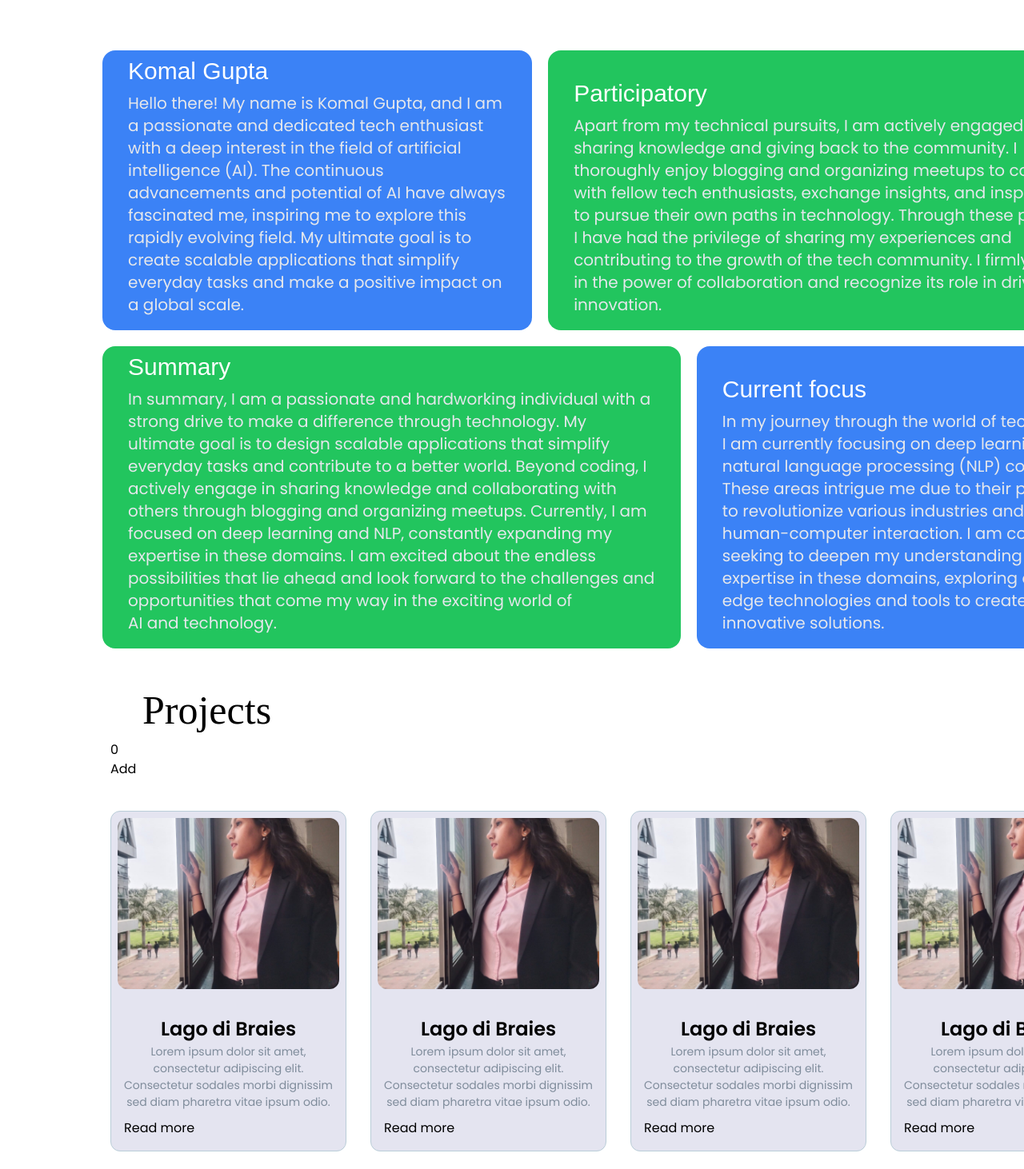
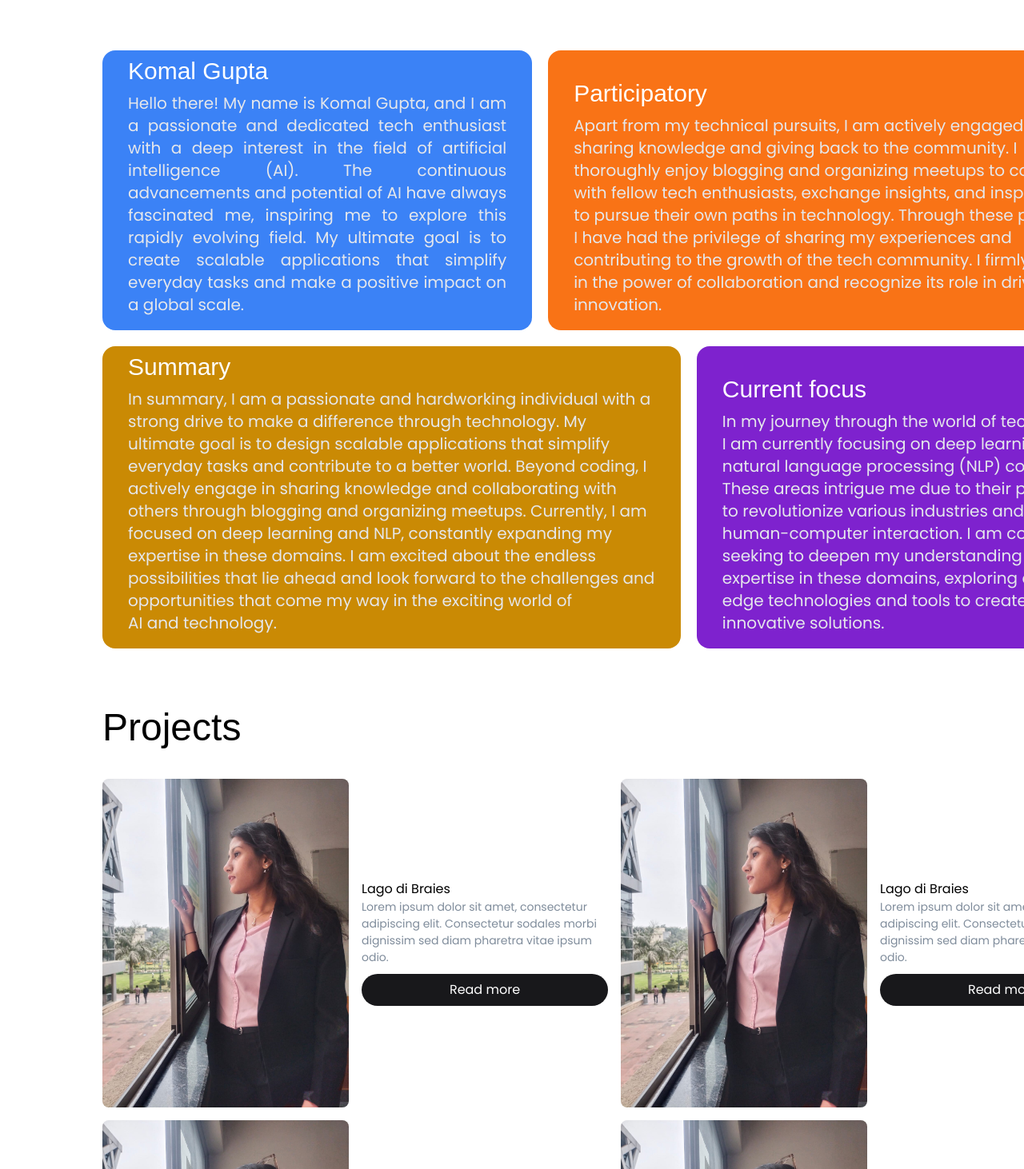
Before and after one commit to Komal-99/Komal-portfolio, a React (Vite) app: page / in a window 1280 px wide. Shown: the part 868-2330 px from the top of the page at 80% size. Built offline with nearby package versions, Linux system fonts and the light colour scheme; a web font is replaced by a local one.

Commit message:
tailwind and cardsedited

```diff
--- a/src/components/Aboutme/index.jsx
+++ b/src/components/Aboutme/index.jsx
@@ -11,7 +11,7 @@ export default function AboutMe() {
       <div className="mt-16 grid grid-cols-7 gap-5 mb-5  min-h-[320px]">
         <div className="col-span-3 rounded-2xl px-8 py-2 flex flex-col justify-end bg-blue-500">
           <h4 className="text-3xl font-sans text-white">Komal Gupta</h4>
-          <p className="text-gray-200 text-xl mt-2">
+          <p className="text-gray-200 text-xl mt-2 text-justify">
             Hello there! My name is Komal Gupta, and I am a passionate and
             dedicated tech enthusiast with a deep interest in the field of
             artificial intelligence (AI). The continuous advancements and
@@ -21,7 +21,7 @@ export default function AboutMe() {
             on a global scale.
           </p>
         </div>
-        <div className="col-span-4 rounded-2xl px-8 py-2 flex flex-col justify-end bg-green-500">
+        <div className="col-span-4 rounded-2xl px-8 py-2 flex flex-col justify-end bg-orange-500">
           <h4 className="text-3xl font-sans text-white">Participatory</h4>
           <p className="text-gray-200 text-xl mt-2">
             Apart from my technical pursuits, I am actively engaged in sharing
@@ -36,7 +36,7 @@ export default function AboutMe() {
         </div>
       </div>
       <div className="grid grid-cols-7 gap-5 mb-5 min-h-[320px]">
-        <div className="col-span-4 rounded-2xl px-8 py-2 flex flex-col justify-end bg-green-500 ">
+        <div className="col-span-4 rounded-2xl px-8 py-2 flex flex-col justify-end bg-yellow-600 ">
           <h4 className="text-3xl font-sans text-white ">Summary</h4>
           <p className="text-gray-200 text-xl mt-2 ">
             In summary, I am a passionate and hardworking individual with a
@@ -51,7 +51,7 @@ export default function AboutMe() {
             exciting world of AI and technology.
           </p>
         </div>
-        <div className="col-span-3 rounded-2xl px-8 py-2 flex flex-col justify-end bg-blue-500">
+        <div className="col-span-3 rounded-2xl px-8 py-2 flex flex-col justify-end bg-purple-700">
           <h4 className="text-3xl font-sans text-white">Current focus</h4>
           <p className="text-gray-200 text-xl mt-2 ">
             In my journey through the world of technology, I am currently
--- a/src/components/Projects/Card.jsx
+++ b/src/components/Projects/Card.jsx
@@ -2,13 +2,14 @@ import React from 'react'
 
 function Card({ title, desc, img, link}) {
   return (
-    <div className="card" >
-      <img src={img} alt="pic1" />
-      <div className="card__details">
-        <div className="name">{title}</div>
+    <div className="grid grid-cols-2 gap-4" >
+      <img src={img} alt="" className='h-full object-cover rounded-lg'/>
+      <div className="flex flex-col justify-center">
+        <div className="">{title}</div>
         <p>{desc}</p>
 
-        <button>Read more</button>
+        <button className='bg-zinc-900 text-white py-2'>Read more</button>
+
       </div>
     </div>
   );
--- a/src/components/Projects/index.jsx
+++ b/src/components/Projects/index.jsx
@@ -33,16 +33,14 @@ export default function Projects() {
     },
   ];
 
-  const [number, setNumber] = useState(0);
+
 
   return (
-    <div className="project">
-      <h1>Projects</h1>
-      <h3>{number}</h3>
-      <button onClick={() => {
-        setNumber(number + 1);
-      }}>Add</button>
-      <div className="cards">
+    <div className="">
+      <h1 className="text-5xl font-sans mt-[75px]">Projects</h1>
+
+
+      <div className="grid grid-cols-2 gap-4 mt-10">
         {data.map((item, index) => (
          <Card {...item} key={index} />
         ))}
```
